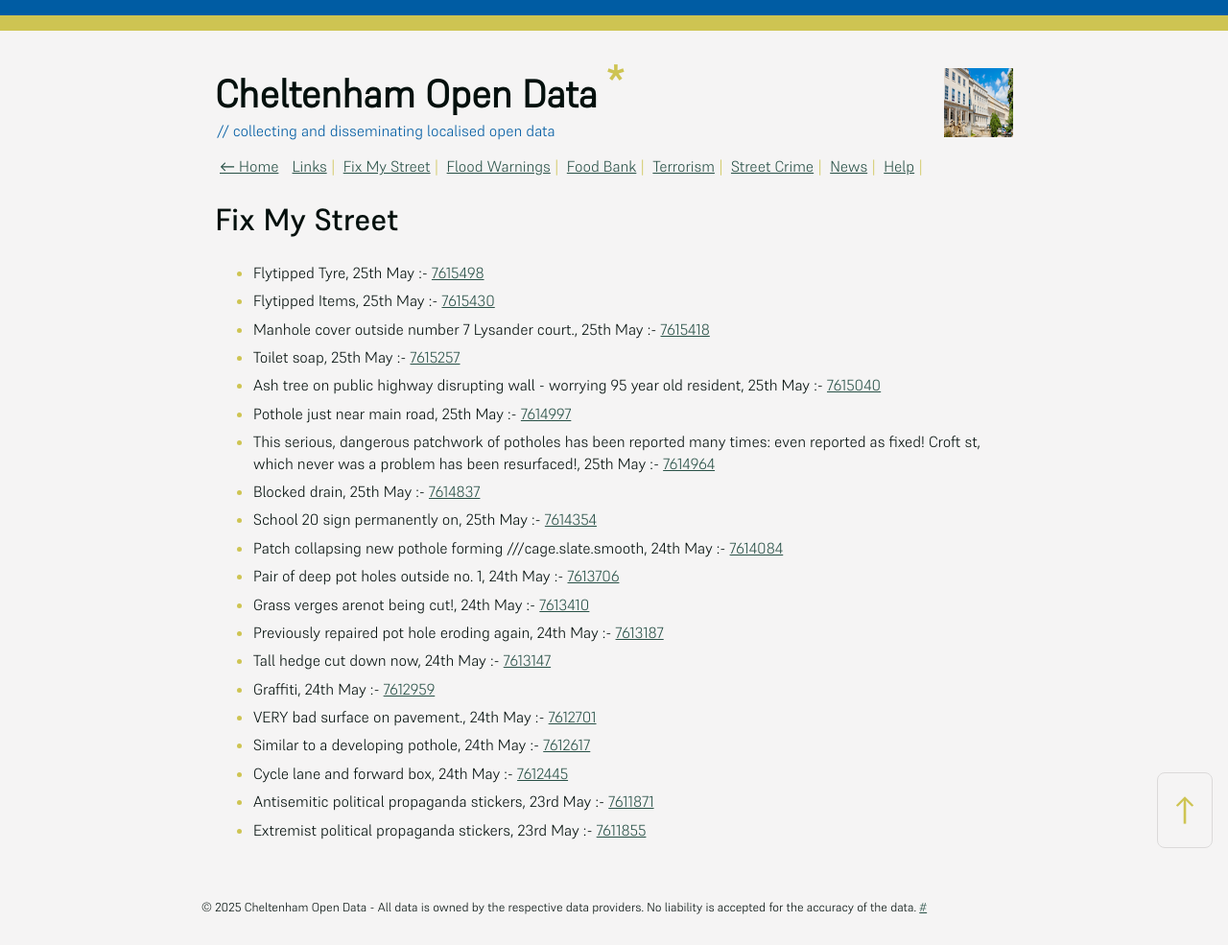
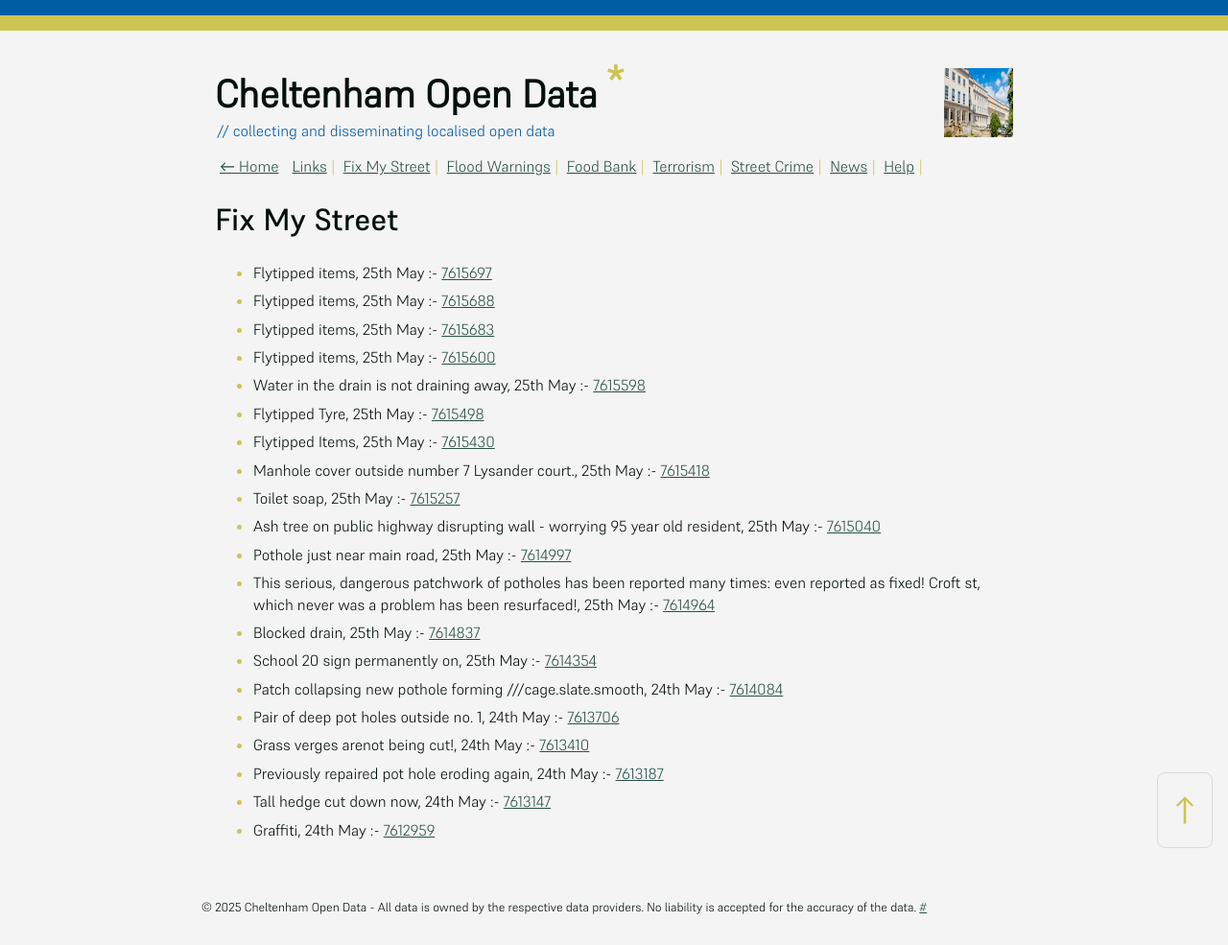
Before and after one commit to mat-0/cheltenham-open-data, a Jekyll site: the page built from _pages/fix-my-street.md, in a window 1280 px wide. Shown: the whole page at 96% size. Built offline with Jekyll 4.4.1, drawn with Linux system fonts in a browser that asks for light colours.

Commit message:
Updated 2025-05-25 13:04:55

```diff
--- a/_pages/fix-my-street.md
+++ b/_pages/fix-my-street.md
@@ -9,6 +9,11 @@ permalink: /fix-my-street
 
 <!-- fix_marker starts -->
 
+- Flytipped items, 25th May :- [7615697](https://www.fixmystreet.com/report/7615697)
+- Flytipped items, 25th May :- [7615688](https://www.fixmystreet.com/report/7615688)
+- Flytipped items, 25th May :- [7615683](https://www.fixmystreet.com/report/7615683)
+- Flytipped items, 25th May :- [7615600](https://www.fixmystreet.com/report/7615600)
+- Water in the drain is not draining away, 25th May :- [7615598](https://www.fixmystreet.com/report/7615598)
 - Flytipped Tyre, 25th May :- [7615498](https://www.fixmystreet.com/report/7615498)
 - Flytipped Items, 25th May :- [7615430](https://www.fixmystreet.com/report/7615430)
 - Manhole cover outside number 7 Lysander court., 25th May :- [7615418](https://www.fixmystreet.com/report/7615418)
@@ -24,10 +29,5 @@ permalink: /fix-my-street
 - Previously repaired pot hole eroding again, 24th May :- [7613187](https://www.fixmystreet.com/report/7613187)
 - Tall hedge cut down now, 24th May :- [7613147](https://www.fixmystreet.com/report/7613147)
 - Graffiti, 24th May :- [7612959](https://www.fixmystreet.com/report/7612959)
-- VERY bad surface on pavement., 24th May :- [7612701](https://www.fixmystreet.com/report/7612701)
-- Similar to a developing pothole, 24th May :- [7612617](https://www.fixmystreet.com/report/7612617)
-- Cycle lane and forward box, 24th May :- [7612445](https://www.fixmystreet.com/report/7612445)
-- Antisemitic political propaganda stickers, 23rd May :- [7611871](https://www.fixmystreet.com/report/7611871)
-- Extremist political propaganda stickers, 23rd May :- [7611855](https://www.fixmystreet.com/report/7611855)
 
 <!-- fix_marker ends -->
```
Also changed, not shown: _data/flood.json (+4 -25 lines), _pages/news.md (+7 -7 lines), index.md (+5 -5 lines).
